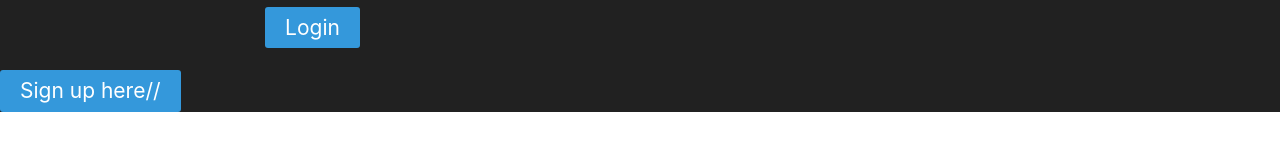
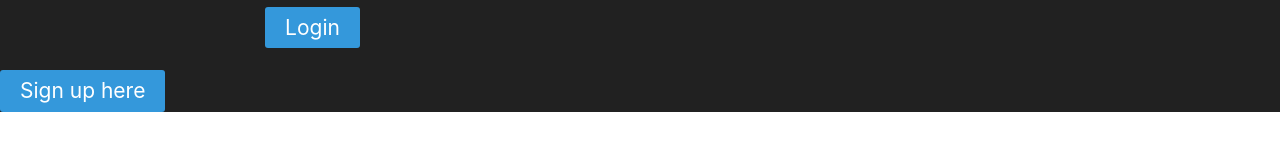
Before and after one commit to wchestnuti27/Red-Badge-Client, a React (Create React App) app: page /auth in a window 1280 px wide. Shown: the part 621-772 px from the top of the page. Built offline with nearby package versions, Linux system fonts and the light colour scheme; the HTML template or start-up script is replaced by a standard one.

Commit message:
updating component to correct push error

```diff
--- a/src/components/auth/Auth.tsx
+++ b/src/components/auth/Auth.tsx
@@ -18,7 +18,7 @@ class Auth extends React.Component<AuthProps, AuthState> {
         isLogin: true
       }
 }
-
+//
   render (){
     return (
       <div className='wrapper'>
@@ -32,7 +32,7 @@ class Auth extends React.Component<AuthProps, AuthState> {
                           <br />
                           {/* {isLogin ? <h5>New User?</h5> : <h5>Existing User?</h5>} */}
                           <Button color='info' onClick={() => this.setState({isLogin: !this.state.isLogin})}>
-                              {this.state.isLogin ? 'Sign up here//' : 'Login here'}
+                              {this.state.isLogin ? 'Sign up here' : 'Login here'}
                           </Button>
                       </Col>
                       {/* <Col sm='6'>
```
